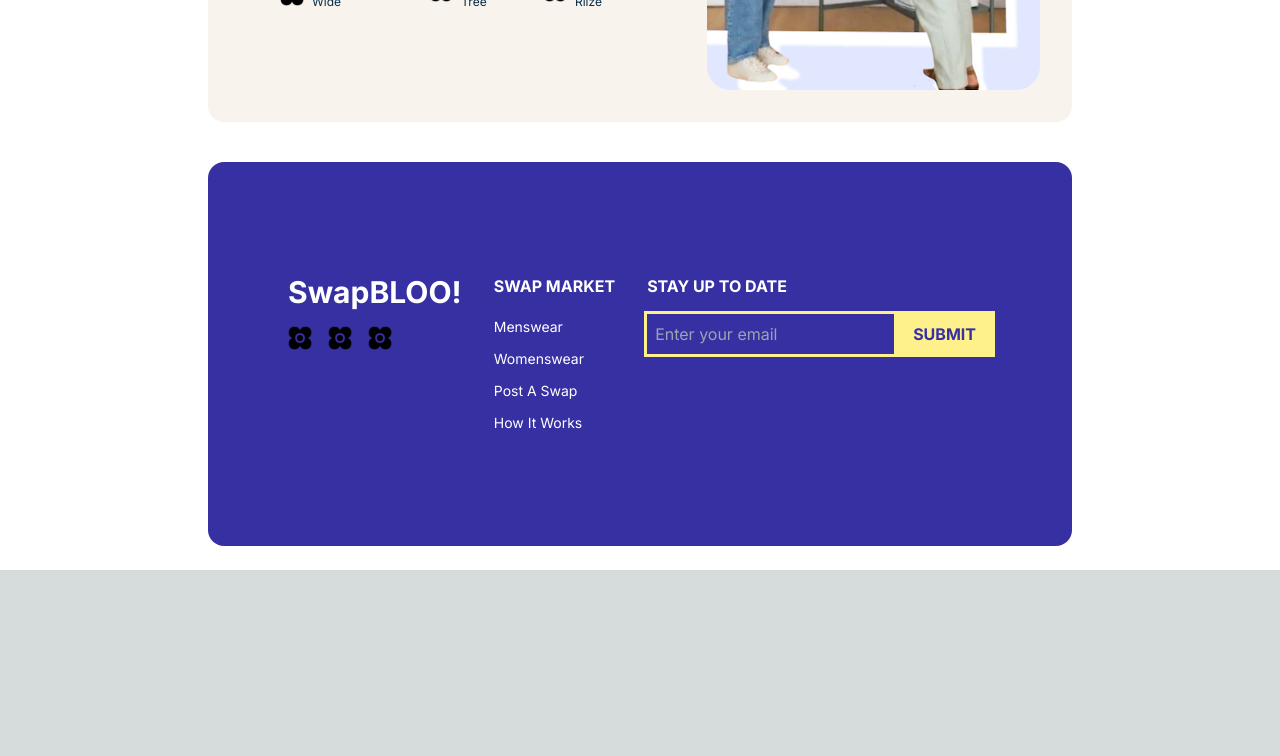
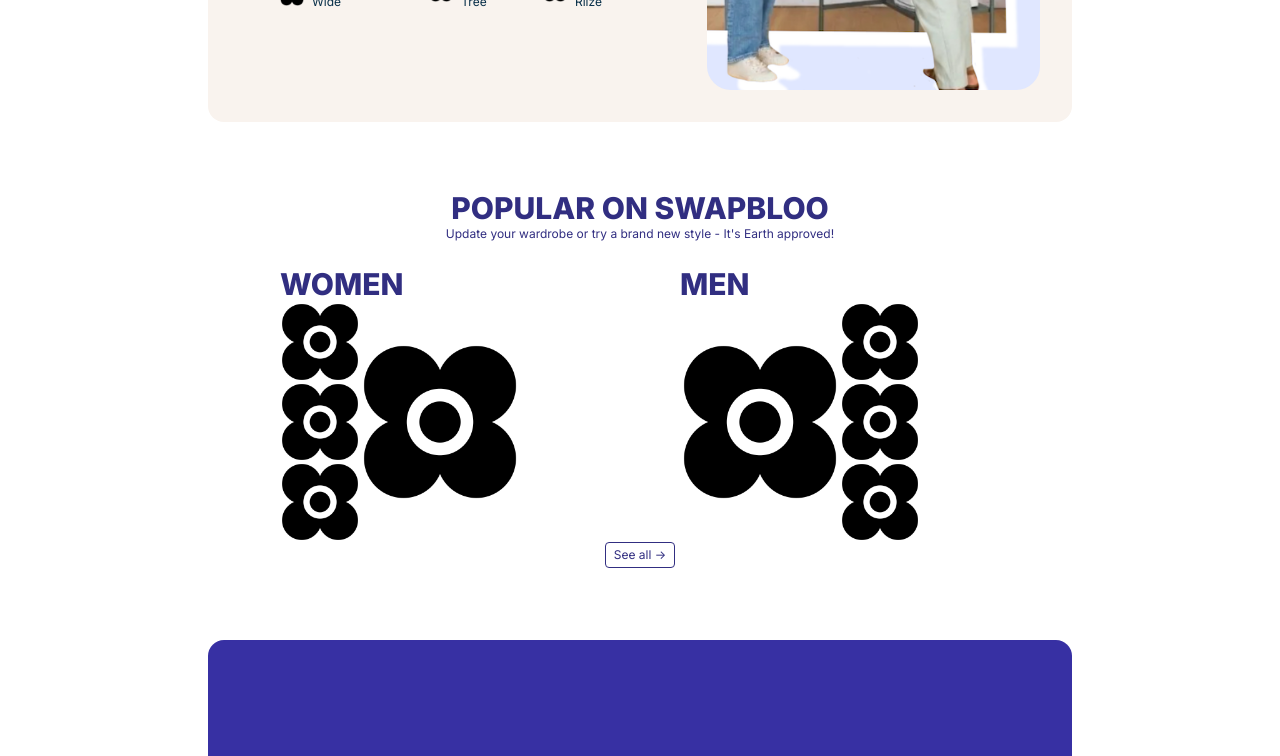
Before and after one commit to luowarren/Swapbloo-App, a Next.js app in the folder frontend/: page / in a window 1280 px wide. Shown: the part 458-1214 px from the top of the page. Before the commit the page ends 1028 px from the top, so only its background shows below. Built offline with nearby package versions, Linux system fonts and the light colour scheme.

Commit message:
popular on swapbloo page with no functionality, dummy image

```diff
--- a/frontend/app/page.tsx
+++ b/frontend/app/page.tsx
@@ -1,3 +1,4 @@
+/* eslint-disable react/no-unescaped-entities */
 import Image from "next/image";
 
 export default function Home() {
@@ -75,6 +76,47 @@ export default function Home() {
           </main>
         </div>
 
+        <div className="mt-6 p-8 flex justify-center items-center">
+          <main className="flex flex-col items-center justify-center text-center w-full">
+            <div className="flex flex-col items-center justify-center text-center">
+              <p className="my-3 text-indigo-900 text-3xl font-extrabold mb-0">POPULAR ON SWAPBLOO</p>
+              <p className="my-3 text-indigo-900 text-xs mt-0">Update your wardrobe or try a brand new style - It's Earth approved!</p>
+            </div>
+
+            <div className="flex flex-row items-center text-center w-full">
+              <div className="lg:w-1/2 flex pl-10 flex-col items-center text-center lg:items-start lg:text-left">
+                <p className="my-3 text-indigo-900 text-3xl font-extrabold mb-0">WOMEN</p>
+                <div className="flex flex-row items-center text-center">
+                  <div className="flex flex-col items-center text-center">
+                    <img src="flower.png" alt="Facebook" className="w-20 h-20" />
+                    <img src="flower.png" alt="Facebook" className="w-20 h-20" />
+                    <img src="flower.png" alt="Facebook" className="w-20 h-20" />
+                  </div>
+                  <img src="flower.png" alt="Facebook" className="w-40 h-40" />
+                </div>
+              </div>
+
+              <div className="lg:w-1/2 flex pl-10 flex-col items-center text-center lg:items-start lg:text-left">
+                <p className="my-3 text-indigo-900 text-3xl font-extrabold mb-0">MEN</p>
+                <div className="flex flex-row items-center text-center">
+                  <img src="flower.png" alt="Facebook" className="w-40 h-40" />
+                  <div className="flex flex-col items-center text-center">
+                    <img src="flower.png" alt="Facebook" className="w-20 h-20" />
+                    <img src="flower.png" alt="Facebook" className="w-20 h-20" />
+                    <img src="flower.png" alt="Facebook" className="w-20 h-20" />
+                  </div>
+                </div>
+              </div>
+            </div>
+
+            <div className="flex items-center justify-center text-center w-full" id="see all button">
+              <button className="bg-white text-indigo-900 text-xs border border-indigo-900 px-2 py-1 rounded hover:bg-indigo-500">
+                See all -{'>'}
+              </button>
+            </div>
+          </main>
+        </div>
+
         <footer className="bg-indigo-800 text-white mt-10 mb-6 py-8 rounded-2xl">
           <div className="container mx-auto px-20 py-20 flex justify-between items-start">
 
```
